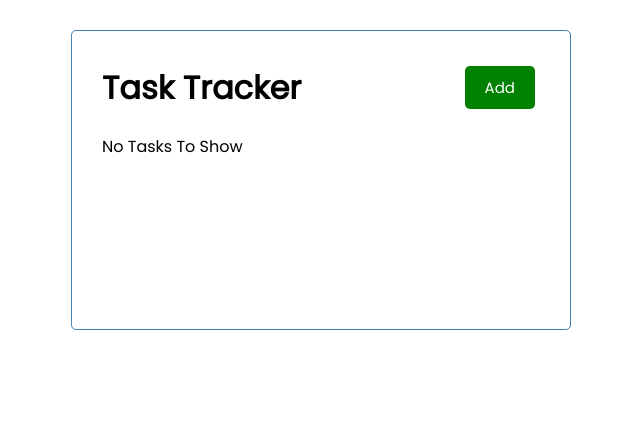
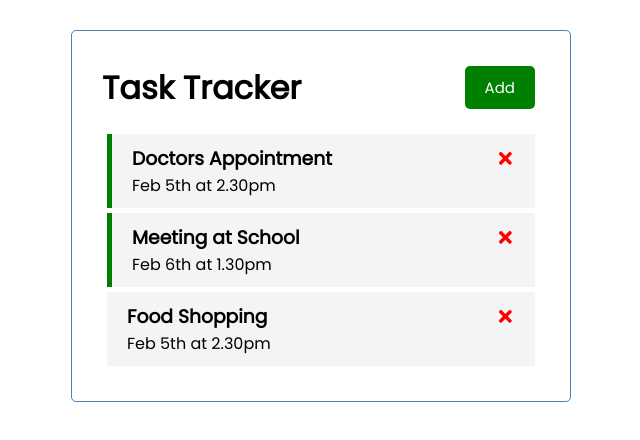
Before and after one commit to BranLim/react-crash-course-2021, a React (Create React App) app: page / in a window 1280 px wide. Shown: the top 440 px of the page, without its empty margins (319-959 px from the left). Built offline with nearby package versions, Linux system fonts and the light colour scheme; data requests are answered from the project's data file.

Commit message:
Refactor fetch tasks function

```diff
--- a/src/App.js
+++ b/src/App.js
@@ -9,13 +9,18 @@
   const [tasks, setTasks] = useState([]);
 
   useEffect(() => {
-    const fetchTasks = async () => {
-      const res = await fetch('http://localhost:5000/tasks')
-      const data = await res.json();
+    const getTasks = async () => {
+      const tasksFromServer = await fetchTasks()
+      setTasks(tasksFromServer)
+    }
+    getTasks()
+  }, [])
 
-    }
-    fetchTasks()
-  })
+  const fetchTasks = async () => {
+    const res = await fetch('http://localhost:5000/tasks')
+    const data = await res.json();
+    return data
+  }
 
   const addTask = (task) => {
     const id = Math.floor(Math.random() * 10000) + 1;
```
